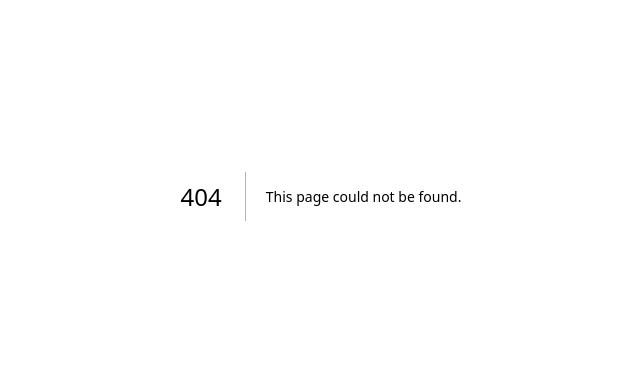
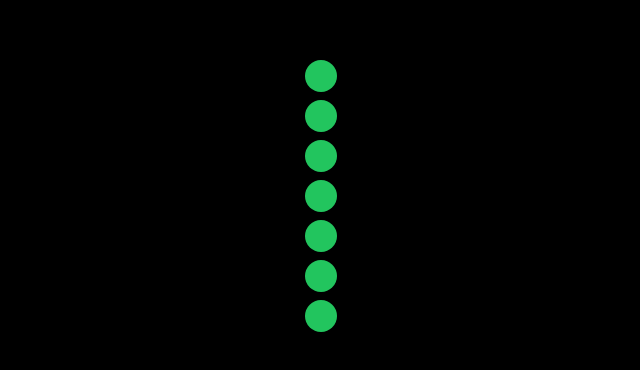
Before and after one commit to varun-raj/dots, a Next.js app: page /display in a window 1280 px wide. Before the commit this address had no page. Shown: the part 204-574 px from the top of the page, without its empty margins (319-959 px from the left). Built offline with nearby package versions, Linux system fonts and the light colour scheme.

Commit message:
fix: initial push
Signed-off-by: Varun Raj <varun@skcript.com>

```diff
--- /dev/null
+++ b/components/POVDisplay.tsx
@@ -0,0 +1,38 @@
+import React, { useEffect, useState } from 'react'
+import { characterMap } from '../config/characterMap'
+
+interface IPropTypes {
+  word: string
+  delay?: number
+}
+
+export default function POVDisplay({ word, delay = 20 }) {
+
+  const FRAME_COUNT = 7
+  const [currentFrameIndex, setCurrentFrameIndex] = useState(0)
+
+  useEffect(() => {
+    const timer = setInterval(() => {
+      setCurrentFrameIndex((currentFrameIndex + 1) % (word.length * FRAME_COUNT))
+    }, delay)
+    return () => clearInterval(timer)
+  }, [currentFrameIndex, delay, word])
+
+
+  const currentCharIndex = Math.floor(currentFrameIndex / FRAME_COUNT)
+  const currentChar = word[currentCharIndex % word.length]
+  const currentFrame = currentFrameIndex % FRAME_COUNT
+  const currentDots = characterMap[currentChar][currentFrame]
+
+  return (
+    <div className="POVDotsWord flex flex-col items-center justify-center h-full space-y-2">
+      {currentDots.map((dot, index) => (
+        <div
+          key={index}
+          className={`w-8 h-8 rounded-full ${dot === 1 ? 'bg-green-500' : 'bg-black'
+            }`}
+        />
+      ))}
+    </div>
+  )
+}
--- /dev/null
+++ b/components/POVDots.tsx
@@ -0,0 +1,24 @@
+import React from 'react'
+import { characterMap } from '../config/characterMap'
+
+interface IPropTypes {
+  character: string
+}
+export default function POVDots({ character }: IPropTypes) {
+  const dots = characterMap[character]
+  return (
+    <div className="flex items-center justify-center">
+      {dots.map((frame, index) => (
+        <div key={index} className="mx-2">
+          {frame.map((dot, index) => (
+            <div
+              key={index}
+              className={`w-8 h-8 rounded-full ${dot === 1 ? 'bg-green-500' : 'bg-black'
+                }`}
+            />
+          ))}
+        </div>
+      ))}
+    </div>
+  )
+}
--- /dev/null
+++ b/config/characterMap.ts
@@ -0,0 +1,74 @@
+export const characterMap = {
+  A: [
+    [0, 0, 1, 1, 1, 0, 0],
+    [0, 1, 0, 0, 0, 1, 0],
+    [1, 0, 0, 0, 0, 0, 1],
+    [1, 1, 1, 1, 1, 1, 1],
+    [1, 0, 0, 0, 0, 0, 1],
+    [1, 0, 0, 0, 0, 0, 1],
+    [1, 0, 0, 0, 0, 0, 1],
+  ],
+  B: [
+    [1, 1, 1, 1, 1, 1, 0],
+    [1, 0, 0, 0, 0, 1, 0],
+    [1, 0, 0, 0, 0, 1, 0],
+    [1, 1, 1, 1, 1, 0, 0],
+    [1, 0, 0, 0, 0, 1, 0],
+    [1, 0, 0, 0, 0, 1, 0],
+    [1, 1, 1, 1, 1, 1, 0],
+  ],
+  C: [
+    [0, 1, 1, 1, 1, 1, 1],
+    [1, 0, 0, 0, 0, 0, 0],
+    [1, 0, 0, 0, 0, 0, 0],
+    [1, 0, 0, 0, 0, 0, 0],
+    [1, 0, 0, 0, 0, 0, 0],
+    [1, 0, 0, 0, 0, 0, 0],
+    [0, 1, 1, 1, 1, 1, 1],
+  ],
+  N: [
+    [1, 0, 0, 0, 0, 0, 1],
+    [1, 1, 0, 0, 0, 0, 1],
+    [1, 0, 1, 0, 0, 0, 1],
+    [1, 0, 0, 1, 0, 0, 1],
+    [1, 0, 0, 0, 1, 0, 1],
+    [1, 0, 0, 0, 0, 1, 1],
+    [0, 0, 0, 0, 0, 0, 1],
+  ],
+  I: [
+    [1, 1, 1, 1, 1, 1, 1],
+    [0, 0, 0, 1, 0, 0, 0],
+    [0, 0, 0, 1, 0, 0, 0],
+    [0, 0, 0, 1, 0, 0, 0],
+    [0, 0, 0, 1, 0, 0, 0],
+    [0, 0, 0, 1, 0, 0, 0],
+    [1, 1, 1, 1, 1, 1, 1],
+  ],
+  T: [
+    [1, 1, 1, 1, 1, 1, 1],
+    [0, 0, 0, 1, 0, 0, 0],
+    [0, 0, 0, 1, 0, 0, 0],
+    [0, 0, 0, 1, 0, 0, 0],
+    [0, 0, 0, 1, 0, 0, 0],
+    [0, 0, 0, 1, 0, 0, 0],
+    [0, 0, 0, 1, 0, 0, 0],
+  ],
+  H: [
+    [1, 0, 0, 0, 0, 0, 1],
+    [1, 0, 0, 0, 0, 0, 1],
+    [1, 0, 0, 0, 0, 0, 1],
+    [1, 1, 1, 1, 1, 1, 1],
+    [1, 0, 0, 0, 0, 0, 1],
+    [1, 0, 0, 0, 0, 0, 1],
+    [0, 0, 0, 0, 0, 0, 1],
+  ],
+  R: [
+    [1, 1, 1, 1, 1, 1, 1],
+    [1, 0, 0, 0, 0, 0, 1],
+    [1, 0, 0, 0, 0, 1, 0],
+    [1, 1, 1, 1, 1, 0, 0],
+    [1, 0, 0, 0, 1, 0, 0],
+    [1, 0, 0, 0, 0, 1, 0],
+    [0, 0, 0, 0, 0, 0, 1],
+  ],
+}
--- /dev/null
+++ b/pages/display.tsx
@@ -0,0 +1,10 @@
+import React from 'react'
+import POVDisplay from '../components/POVDisplay'
+
+export default function DisplayPage() {
+  return (
+    <div className='bg-black min-h-full  flex flex-col items-center justify-center '>
+      <POVDisplay word="NITHRAN" />
+    </div>
+  )
+}
--- /dev/null
+++ b/pages/simulate.tsx
@@ -0,0 +1,20 @@
+import React from 'react'
+import POVDisplay from '../components/POVDisplay'
+
+export default function simulate() {
+  const word = 'NITHRAN'
+  return (
+    <div
+      className="relative w-full h-full overflow-hidden bg-black"
+    >
+      <div
+        className="absolute top-0 left-0 h-full flex justify-center items-center"
+        style={{
+          animation: `moveDots 30ms 0ms linear infinite`,
+        }}
+      >
+        <POVDisplay word={word} delay={4} />
+      </div>
+    </div>
+  )
+}
--- /dev/null
+++ b/postcss.config.js
@@ -0,0 +1,6 @@
+module.exports = {
+  plugins: {
+    tailwindcss: {},
+    autoprefixer: {},
+  },
+}
--- a/styles/globals.css
+++ b/styles/globals.css
@@ -1,26 +1,27 @@
+@tailwind base;
+@tailwind components;
+@tailwind utilities;
+
 html,
-body {
-  padding: 0;
-  margin: 0;
-  font-family: -apple-system, BlinkMacSystemFont, Segoe UI, Roboto, Oxygen,
-    Ubuntu, Cantarell, Fira Sans, Droid Sans, Helvetica Neue, sans-serif;
+body,
+#__next {
+  height: 100%;
 }
 
-a {
-  color: inherit;
-  text-decoration: none;
-}
-
-* {
-  box-sizing: border-box;
-}
-
-@media (prefers-color-scheme: dark) {
-  html {
-    color-scheme: dark;
+@keyframes moveDots {
+  from {
+    left: 0%;
   }
-  body {
-    color: white;
-    background: black;
+  to {
+    left: 100%;
   }
 }
+/*
+@keyframes moveDots {
+  from {
+    transform: translateX(0%);
+  }
+  to {
+    transform: translateX(-100%);
+  }
+} */
--- /dev/null
+++ b/tailwind.config.js
@@ -0,0 +1,15 @@
+/** @type {import('tailwindcss').Config} */
+module.exports = {
+  content: [
+    "./app/**/*.{js,ts,jsx,tsx}",
+    "./pages/**/*.{js,ts,jsx,tsx}",
+    "./components/**/*.{js,ts,jsx,tsx}",
+
+    // Or if using `src` directory:
+    "./src/**/*.{js,ts,jsx,tsx}",
+  ],
+  theme: {
+    extend: {},
+  },
+  plugins: [],
+}
```
Also changed, not shown: package.json (+7 -1 lines), tsconfig.json (added, +29 -0 lines), 2 other files (tests, documents, lock files or other folders).
